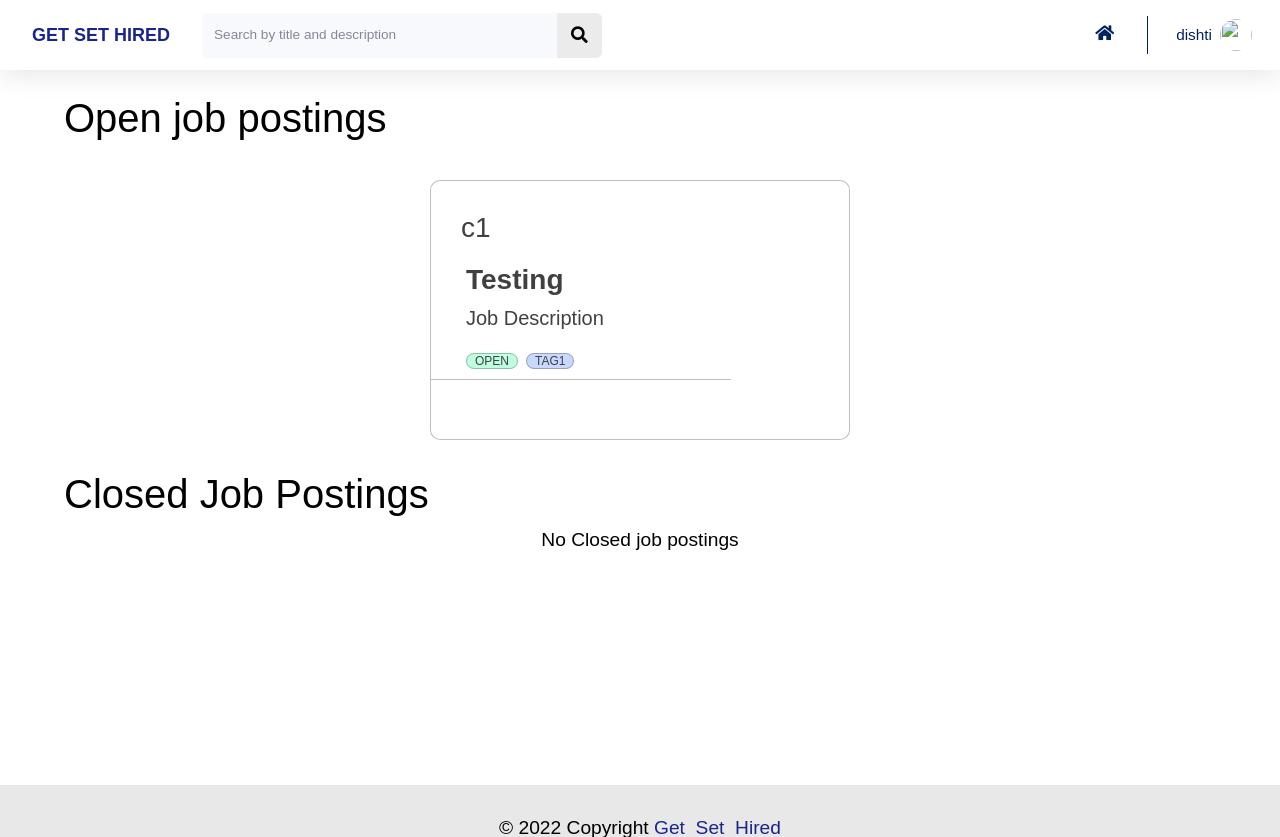
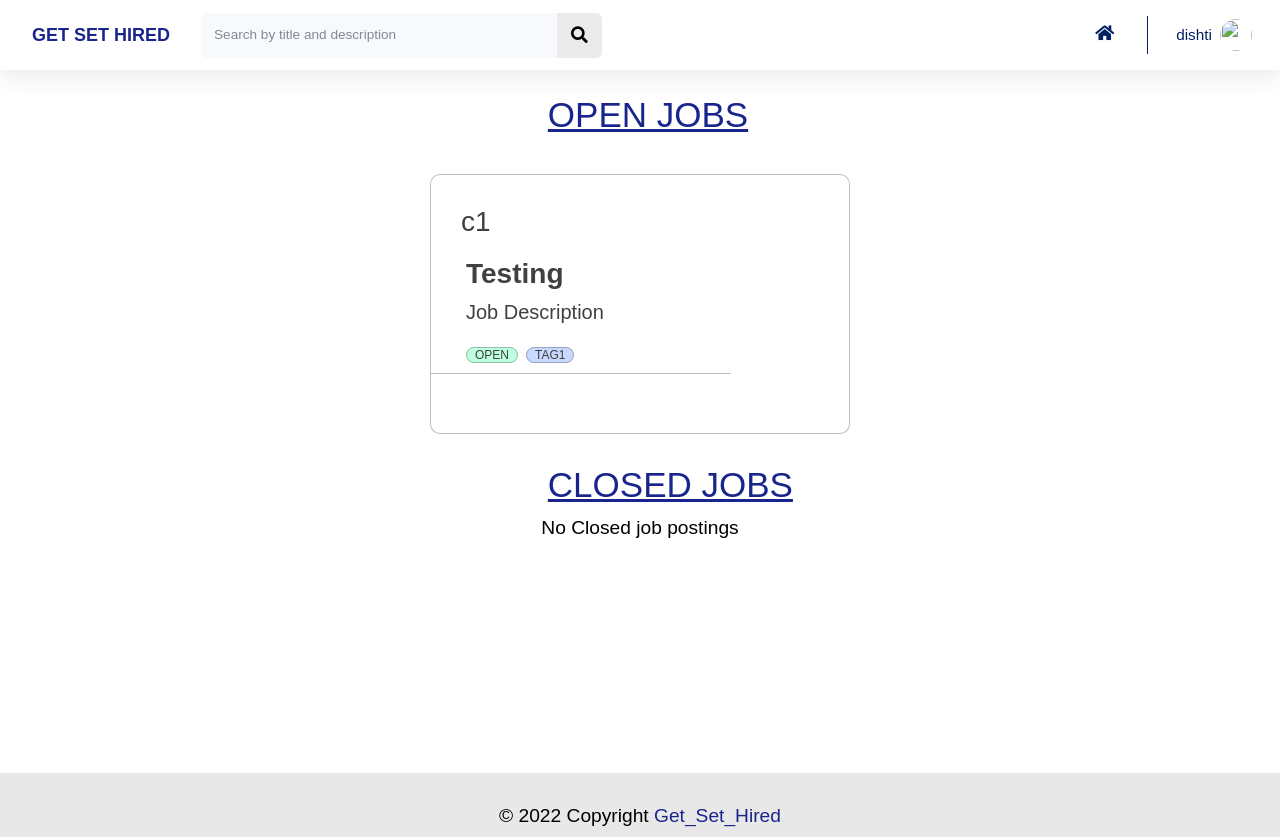
Before and after one commit to Pritishchugh22/Get_Set_Hired, a Django app: page / in a window 1280 px wide. Shown: the top 837 px of the page. Run offline with Django 4.2, Linux system fonts and the light colour scheme; a user stored in the database is signed in; data comes from the database, SQL or seed files in the repository; some libraries are stand-ins or nearby versions.

Commit message:
Open and close jobs

```diff
--- a/templates/home/index.html
+++ b/templates/home/index.html
@@ -17,7 +17,7 @@
 {% endblock cdnCSS %}
 {% block content %}
 <div class="project_cards">
-    <h1>Open job postings</h1>
+    <h1 style="color:#19258c; font-size: 35px; margin-left:42%;"><u>OPEN JOBS</u></h1>
     <div class="" style="display: flex; flex-wrap: wrap;justify-content:center;" id="all-projects">
         {% for jobposting in jobPostings_open %}
         <div id="projectNumber{{ jobposting.id }}">
@@ -61,7 +61,7 @@
         <div>No Open job postings</div>
         {% endif %}
     </div>
-    <h1>Closed Job Postings</h1>
+    <h1 style="color:#19258c; font-size: 35px; margin-left:42%;"><u>CLOSED JOBS</u></h1>
     <div class="" style="display: flex; flex-wrap: wrap;justify-content:center;" id="all-projects">
         {% for jobposting in jobPostings_closed %}
         <div id="projectNumber{{ jobposting.id }}">
```
